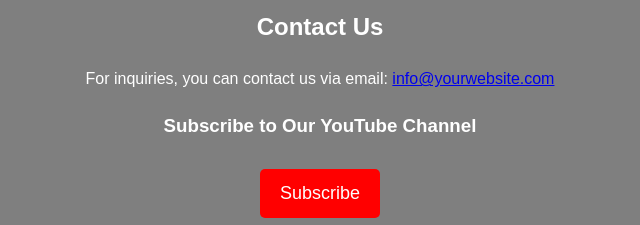
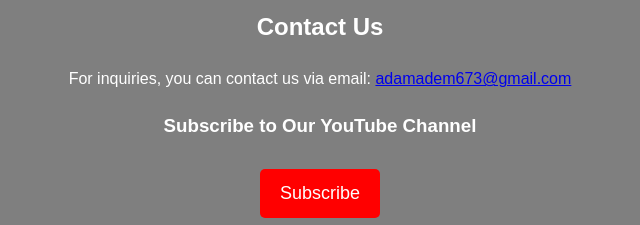
Before and after one commit to adamone1/adam.github.io, a plain HTML site: page index.html in a window 1280 px wide. Shown: the part 1012-1237 px from the top of the page, 320-960 px from the left. Drawn offline with Linux system fonts and the light colour scheme.

Commit message:
Update index.html

```diff
--- a/index.html
+++ b/index.html
@@ -53,7 +53,7 @@
 
     <footer>
         <h2 id="contact">Contact Us</h2>
-        <p>For inquiries, you can contact us via email: <a href="mailto:info@yourwebsite.com">info@yourwebsite.com</a></p>
+        <p>For inquiries, you can contact us via email: <a href="mailto:info@yourwebsite.com">adamadem673@gmail.com</a></p>
 
         <h3>Subscribe to Our YouTube Channel</h3>
         <a href="https://www.youtube.com/channel/UCwh5LpucTyUJAyN_39V61NA" target="_blank" class="subscribe-button">Subscribe</a>
```
